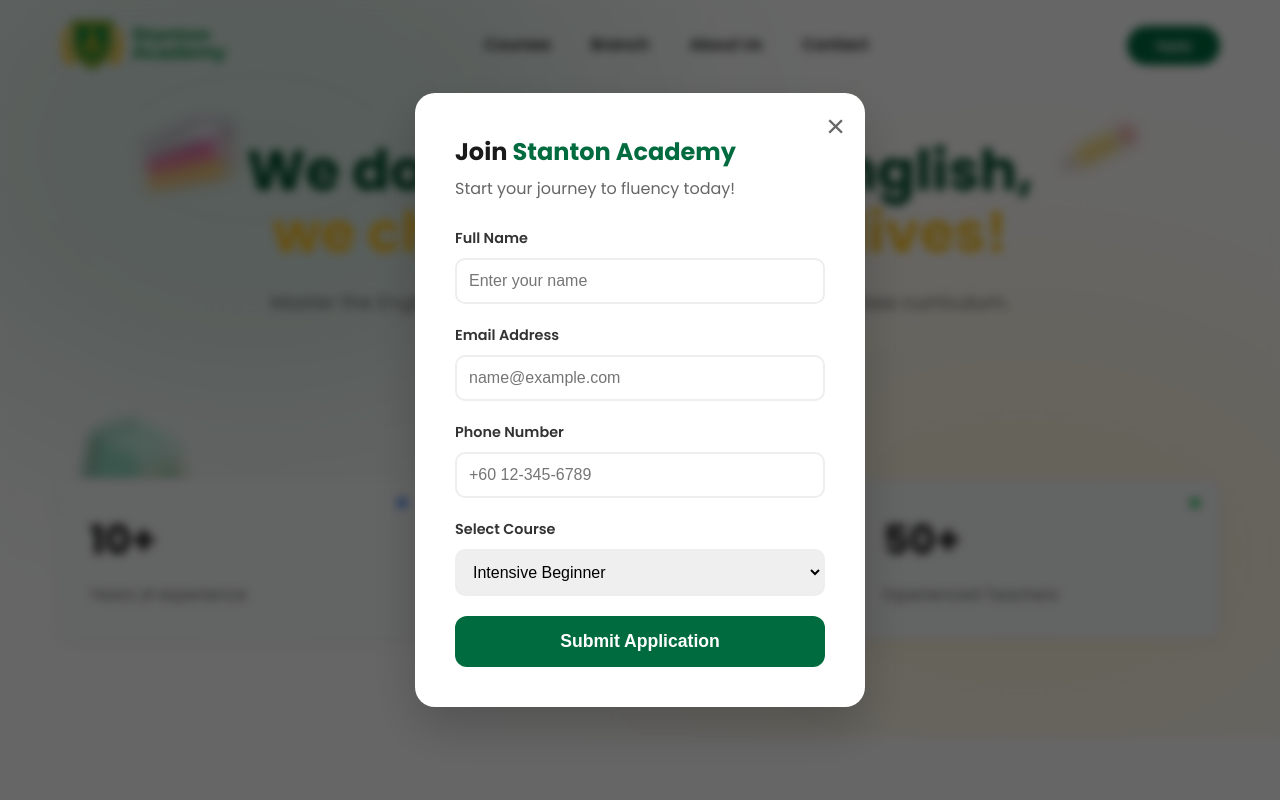
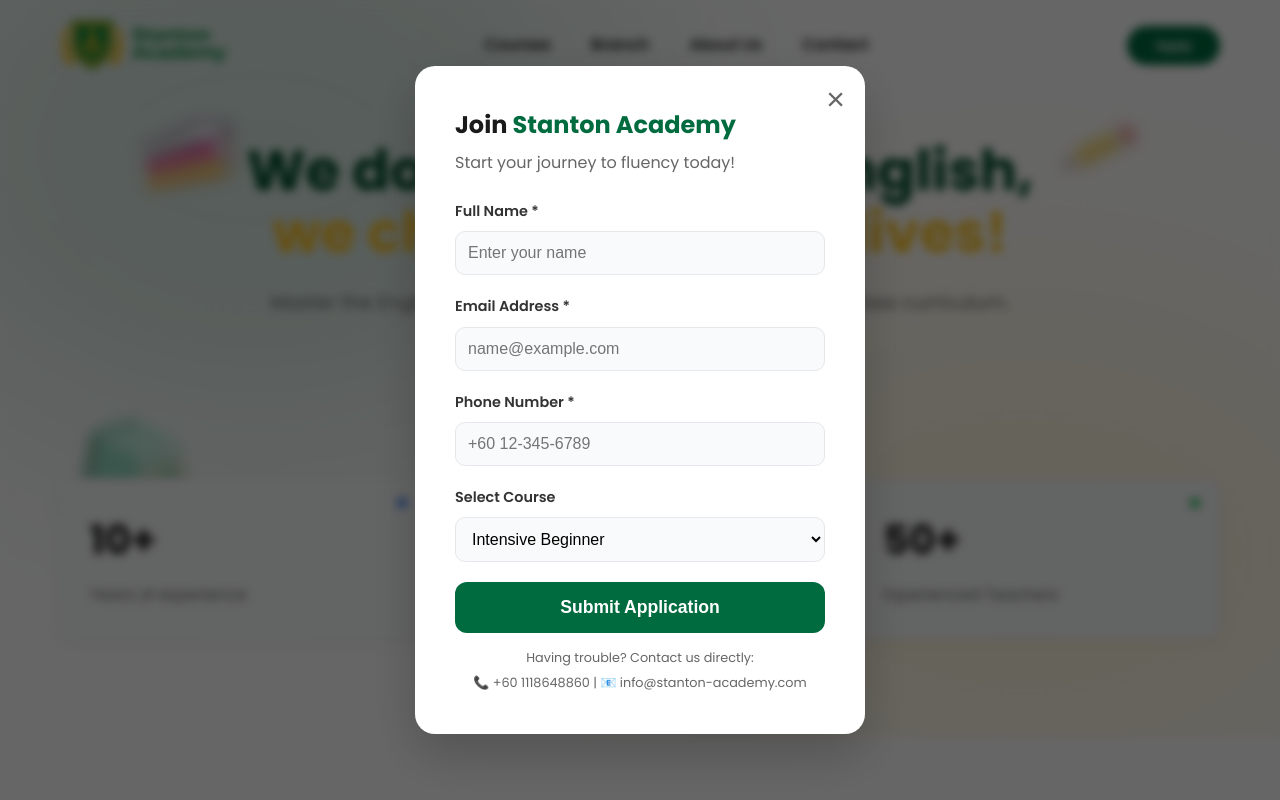
Before and after one commit to ZokirovIslomjon/stanton-academy, a React (Vite) app: page / in a window 1280 px wide. Both pictures are taken after a click on the button "Apply". Shown: the top 800 px of the page. Built offline with nearby package versions, Linux system fonts and the light colour scheme.

Commit message:
Fixed apply message

```diff
--- a/src/components/RegisterModal.jsx
+++ b/src/components/RegisterModal.jsx
@@ -1,5 +1,5 @@
 import React, { useState } from 'react';
-import emailjs from '@emailjs/browser'; // Import the email service
+import emailjs from '@emailjs/browser';
 
 const RegisterModal = ({ isOpen, onClose }) => {
   if (!isOpen) return null;
@@ -11,14 +11,39 @@ const RegisterModal = ({ isOpen, onClose }) => {
     course: 'Intensive Beginner'
   });
 
-  // State to disable button while sending
   const [isSending, setIsSending] = useState(false);
+  const [errorMessage, setErrorMessage] = useState('');
+  const [successMessage, setSuccessMessage] = useState('');
 
   const handleSubmit = (e) => {
     e.preventDefault();
-    setIsSending(true); // Disable button
+    setErrorMessage('');
+    setSuccessMessage('');
+    setIsSending(true);
 
-    // 👇 REPLACE THESE WITH YOUR REAL EMAILJS ID's
+    // Basic validation
+    if (!formData.name.trim() || !formData.email.trim() || !formData.phone.trim()) {
+      setErrorMessage('Please fill in all required fields');
+      setIsSending(false);
+      return;
+    }
+
+    // Email validation
+    const emailRegex = /^[^\s@]+@[^\s@]+\.[^\s@]+$/;
+    if (!emailRegex.test(formData.email)) {
+      setErrorMessage('Please enter a valid email address');
+      setIsSending(false);
+      return;
+    }
+
+    // Phone validation (basic)
+    if (formData.phone.length < 5) {
+      setErrorMessage('Please enter a valid phone number');
+      setIsSending(false);
+      return;
+    }
+
+    // Replace these with your actual EmailJS credentials
     const SERVICE_ID = 'service_giayoc6';
     const TEMPLATE_ID = 'template_1b3ug2u';
     const PUBLIC_KEY = '5j3dR4oz_QORxuNJS';
@@ -26,16 +51,20 @@ const RegisterModal = ({ isOpen, onClose }) => {
     // Send the email
     emailjs.send(SERVICE_ID, TEMPLATE_ID, formData, PUBLIC_KEY)
       .then((response) => {
-        // Success!
-        alert(`Success! Application sent for ${formData.name}. We will contact you shortly.`);
-        setFormData({ name: '', email: '', phone: '', course: 'Intensive Beginner' }); // Clear form
-        onClose(); // Close modal
-        setIsSending(false); // Re-enable button
+        console.log('SUCCESS!', response.status, response.text);
+        setSuccessMessage(`Thank you ${formData.name}! Your application has been submitted. We will contact you shortly.`);
+
+        // Clear form after successful submission
+        setTimeout(() => {
+          setFormData({ name: '', email: '', phone: '', course: 'Intensive Beginner' });
+          setIsSending(false);
+          // Close modal after 3 seconds
+          setTimeout(() => onClose(), 3000);
+        }, 2000);
       })
       .catch((error) => {
-        // Error
         console.error('FAILED...', error);
-        alert('Failed to send application. Please try again or contact us on WhatsApp.');
+        setErrorMessage('Unable to send application. Please contact us directly at info@stanton-academy.com or WhatsApp +60 1118648860');
         setIsSending(false);
       });
   };
@@ -51,38 +80,69 @@ const RegisterModal = ({ isOpen, onClose }) => {
           <p>Start your journey to fluency today!</p>
         </div>
 
+        {/* Success Message */}
+        {successMessage && (
+          <div className="success-message" style={{
+            backgroundColor: '#d1fae5',
+            color: '#065f46',
+            padding: '15px',
+            borderRadius: '10px',
+            marginBottom: '20px',
+            border: '1px solid #a7f3d0'
+          }}>
+            <strong>✓ Success!</strong> {successMessage}
+          </div>
+        )}
+
+        {/* Error Message */}
+        {errorMessage && (
+          <div className="error-message" style={{
+            backgroundColor: '#fee2e2',
+            color: '#991b1b',
+            padding: '15px',
+            borderRadius: '10px',
+            marginBottom: '20px',
+            border: '1px solid #fca5a5'
+          }}>
+            <strong>⚠️ Error:</strong> {errorMessage}
+          </div>
+        )}
+
         <form onSubmit={handleSubmit}>
 
           <div className="form-group">
-            <label>Full Name</label>
+            <label>Full Name *</label>
             <input
               type="text"
               placeholder="Enter your name"
               required
               value={formData.name}
               onChange={(e) => setFormData({...formData, name: e.target.value})}
+              disabled={isSending}
             />
           </div>
 
           <div className="form-group">
-            <label>Email Address</label>
+            <label>Email Address *</label>
             <input
               type="email"
               placeholder="name@example.com"
               required
               value={formData.email}
               onChange={(e) => setFormData({...formData, email: e.target.value})}
+              disabled={isSending}
             />
           </div>
 
           <div className="form-group">
-            <label>Phone Number</label>
+            <label>Phone Number *</label>
             <input
               type="tel"
               placeholder="+60 12-345-6789"
               required
               value={formData.phone}
               onChange={(e) => setFormData({...formData, phone: e.target.value})}
+              disabled={isSending}
             />
           </div>
 
@@ -91,22 +151,50 @@ const RegisterModal = ({ isOpen, onClose }) => {
             <select
               value={formData.course}
               onChange={(e) => setFormData({...formData, course: e.target.value})}
+              disabled={isSending}
             >
-              <option>Intensive Beginner</option>
-              <option>Intermediate</option>
-              <option>Advanced</option>
-              <option>Chinese Language</option>
+              <option value="Intensive Beginner">Intensive Beginner</option>
+              <option value="Intermediate">Intermediate</option>
+              <option value="Advanced">Advanced</option>
+              <option value="Chinese Language">Chinese Language</option>
             </select>
           </div>
 
           <button
             type="submit"
             className="btn-submit"
-            disabled={isSending} // Disable if currently sending
-            style={{ opacity: isSending ? 0.7 : 1 }}
+            disabled={isSending}
+            style={{
+              opacity: isSending ? 0.7 : 1,
+              backgroundColor: successMessage ? '#22c55e' : '#006B3F'
+            }}
           >
-            {isSending ? 'Sending...' : 'Submit Application'}
+            {isSending ? (
+              <>
+                <span style={{ marginRight: '8px' }}>⏳</span>
+                Sending...
+              </>
+            ) : successMessage ? (
+              <>
+                <span style={{ marginRight: '8px' }}>✓</span>
+                Submitted Successfully!
+              </>
+            ) : (
+              'Submit Application'
+            )}
           </button>
+
+          <div style={{
+            marginTop: '15px',
+            fontSize: '0.8rem',
+            color: '#666',
+            textAlign: 'center'
+          }}>
+            <p>Having trouble? Contact us directly:</p>
+            <p style={{ marginTop: '5px' }}>
+              📞 +60 1118648860 | 📧 info@stanton-academy.com
+            </p>
+          </div>
         </form>
 
       </div>
--- a/src/index.css
+++ b/src/index.css
@@ -1039,3 +1039,49 @@ nav {
         font-size: 1.8rem;
     }
 }
+
+/* Add these styles to your CSS file */
+
+/* Better input styling */
+.form-group input,
+.form-group select {
+  background-color: #f9fafb;
+  border: 1px solid #e5e7eb;
+  transition: all 0.3s ease;
+}
+
+.form-group input:focus,
+.form-group select:focus {
+  background-color: white;
+  border-color: #006B3F;
+  box-shadow: 0 0 0 3px rgba(0, 107, 63, 0.1);
+}
+
+/* Disabled input styling */
+.form-group input:disabled,
+.form-group select:disabled {
+  background-color: #f3f4f6;
+  cursor: not-allowed;
+  opacity: 0.7;
+}
+
+/* Button loading state */
+.btn-submit:disabled {
+  cursor: not-allowed;
+}
+
+/* Success button state */
+.btn-submit.success {
+  background-color: #22c55e !important;
+}
+
+/* Error and success message animations */
+.success-message,
+.error-message {
+  animation: fadeIn 0.5s ease;
+}
+
+@keyframes fadeIn {
+  from { opacity: 0; transform: translateY(-10px); }
+  to { opacity: 1; transform: translateY(0); }
+}
```
